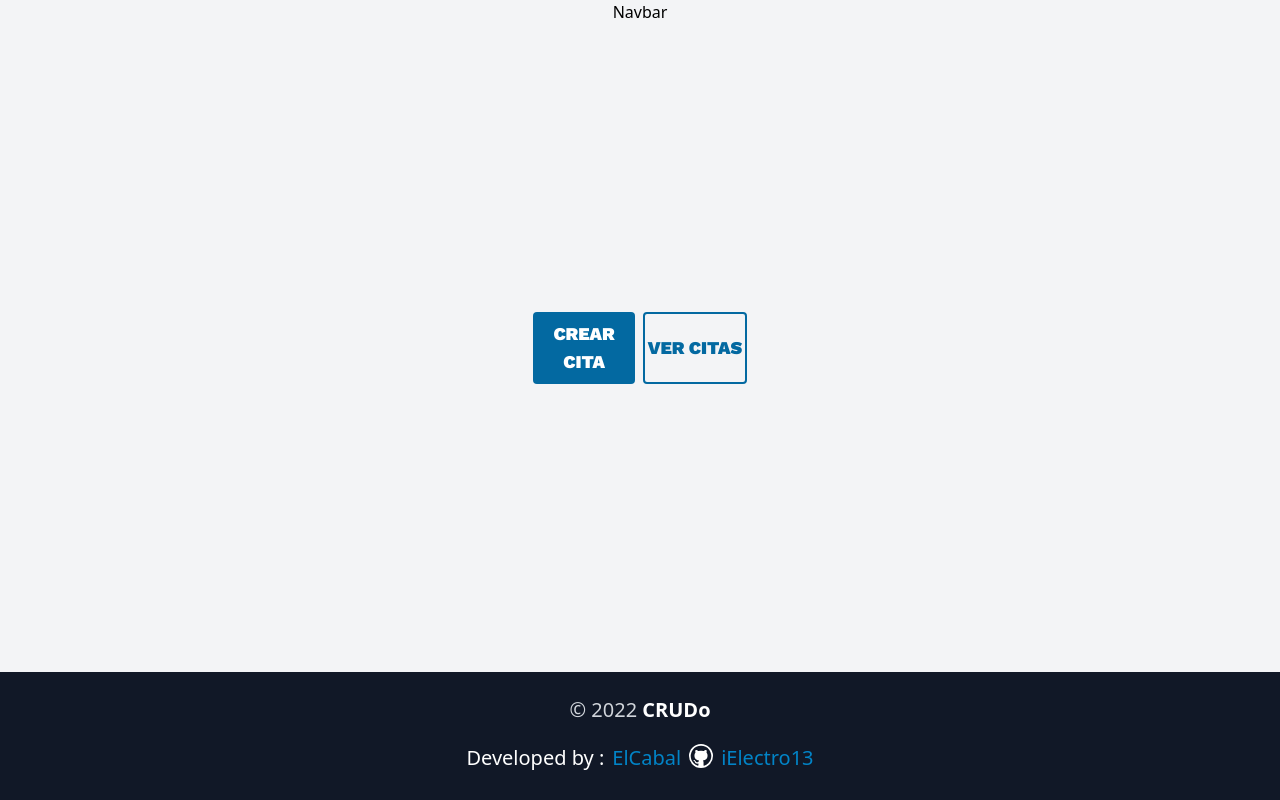
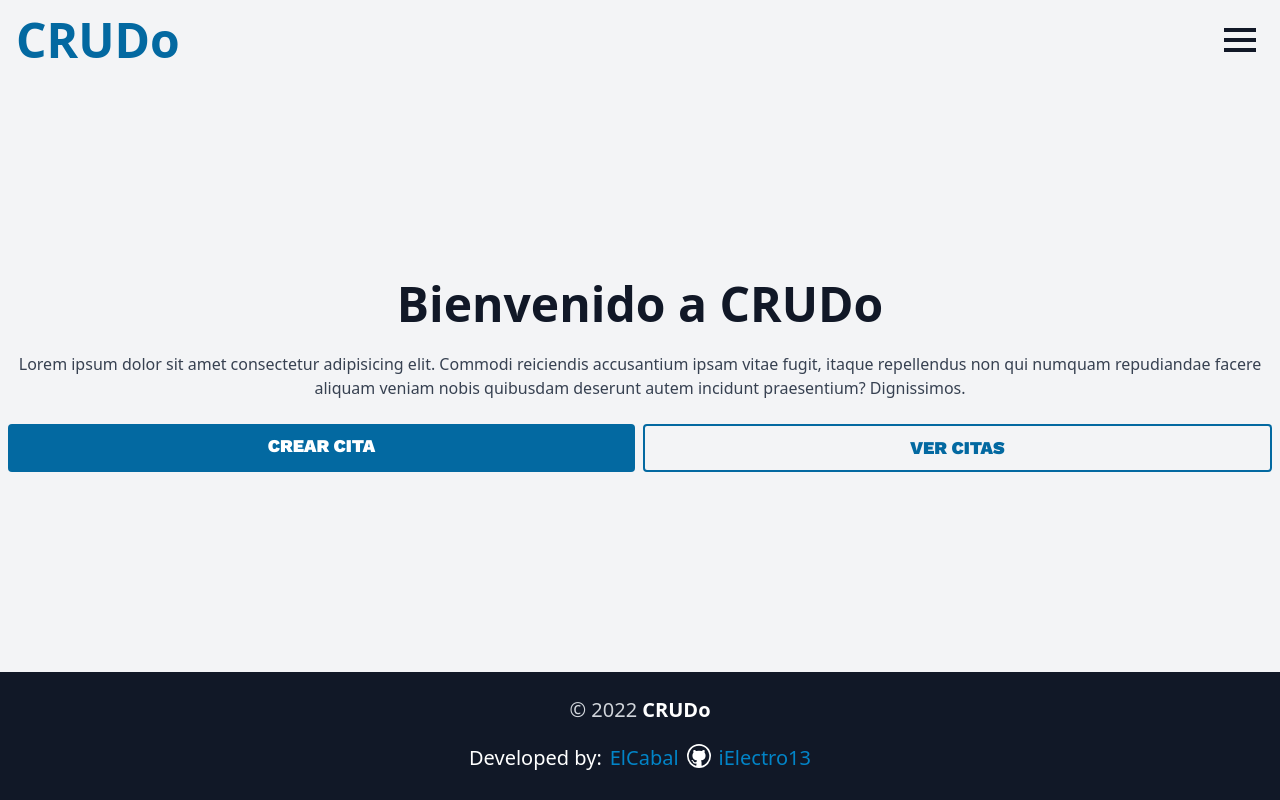
Before and after one commit to ElCabal/CRUDo-, a React (Vite) app: page / in a window 1280 px wide. Built offline with nearby package versions, Linux system fonts and the light colour scheme.

Commit message:
Landing and navbar functionality

```diff
--- a/src/App.jsx
+++ b/src/App.jsx
@@ -4,7 +4,7 @@ import Footer from "./components/sections/Footer";
 
 function App() {
   return (
-    <div className="bg-gray-100 min-h-screen gap-5 flex flex-col justify-between items-center font-secondary">
+    <div className="bg-gray-100 min-h-screen gap-5 flex flex-col justify-between items-center font-secondary text-gray-700">
       <Navbar />
       <Outlet />
       <Footer />
--- a/src/components/pages/Landing.jsx
+++ b/src/components/pages/Landing.jsx
@@ -1,11 +1,21 @@
 import React from "react";
+import { Link } from "react-router-dom";
 
 const Landing = () => {
     return (
-        <div className="p-2">
-            <div className="flex gap-2">
-                <button className="btn btn-primary">CREAR CITA</button>
-                <button className="btn btn-secondary">VER CITAS</button>
+        <div className="flex flex-col justify-center items-center p-2 w-full gap-6">
+            <h1 className="font-primary font-black text-gray-900 text-5xl text-center">
+                Bienvenido a CRUDo
+            </h1>
+            <p className="text-center">
+                Lorem ipsum dolor sit amet consectetur adipisicing elit. Commodi
+                reiciendis accusantium ipsam vitae fugit, itaque repellendus non
+                qui numquam repudiandae facere aliquam veniam nobis quibusdam
+                deserunt autem incidunt praesentium? Dignissimos.
+            </p>
+            <div className="flex gap-2 w-full">
+                <Link to="/newdate" className="btn btn-primary">CREAR CITA</Link>
+                <Link to="/datelist" className="btn btn-secondary">VER CITAS</Link>
             </div>
         </div>
     );
--- a/src/components/sections/Footer.jsx
+++ b/src/components/sections/Footer.jsx
@@ -9,7 +9,7 @@ const Footer = () => {
             </div>
             <div className="text-white font-medium">
                 <p className=" flex  sm:gap-2">
-          Developed by :{"     "}
+                    Developed by:{"     "}
                     <a
                         className="  text-sky-600"
                         href="https://github.com/ElCabal"
--- a/src/components/sections/Navbar.jsx
+++ b/src/components/sections/Navbar.jsx
@@ -1,7 +1,30 @@
-import React from "react";
+import React, { useState } from "react";
+import { BiMenu } from "react-icons/bi";
+import { NavLink } from "react-router-dom";
 
 const Navbar = () => {
-  return <div>Navbar</div>;
+    const [isOpen, setIsOpen] = useState(false);
+    return (
+        <nav className="p-4 flex justify-between items-center w-full relative">
+            <span className="font-secondary font-black text-5xl text-sky-700 cursor-pointer">
+                CRUDo
+            </span>
+            <BiMenu onClick={()=> setIsOpen(!isOpen)} className="text-gray-900 text-5xl cursor-pointer active:scale-95" />
+            { isOpen &&
+                <div className="absolute flex flex-col justify-center items-center bg-gray-900 text-sky-600 font-montserrat font-black w-full gap-4 py-4 top-full left-0">
+                    <NavLink onClick={()=> setIsOpen(false)} to="/" className={({ isActive }) => (isActive ? 'text-white' : 'inactive')}>
+                        INICIO
+                    </NavLink>
+                    <NavLink onClick={()=> setIsOpen(false)} to="/datelist" className={({ isActive }) => (isActive ? 'text-white' : 'inactive')}>
+                        CITAS
+                    </NavLink>
+                    <NavLink onClick={()=> setIsOpen(false)} to="/newdate" className={({ isActive }) => (isActive ? 'text-white' : 'inactive')}>
+                        NUEVA CITA
+                    </NavLink>
+                </div>
+            }
+        </nav>
+    );
 };
 
 export default Navbar;
--- a/src/index.css
+++ b/src/index.css
@@ -4,7 +4,7 @@
 
 @layer components {
     .btn {
-        @apply w-full py-2 cursor-pointer font-subtitle font-bold text-lg rounded active:scale-95;
+        @apply w-full py-2 cursor-pointer font-subtitle font-bold text-lg rounded active:scale-95 text-center;
     }
 
     .btn-primary {
```
Lines whose indentation alone changed are shown as unchanged.
